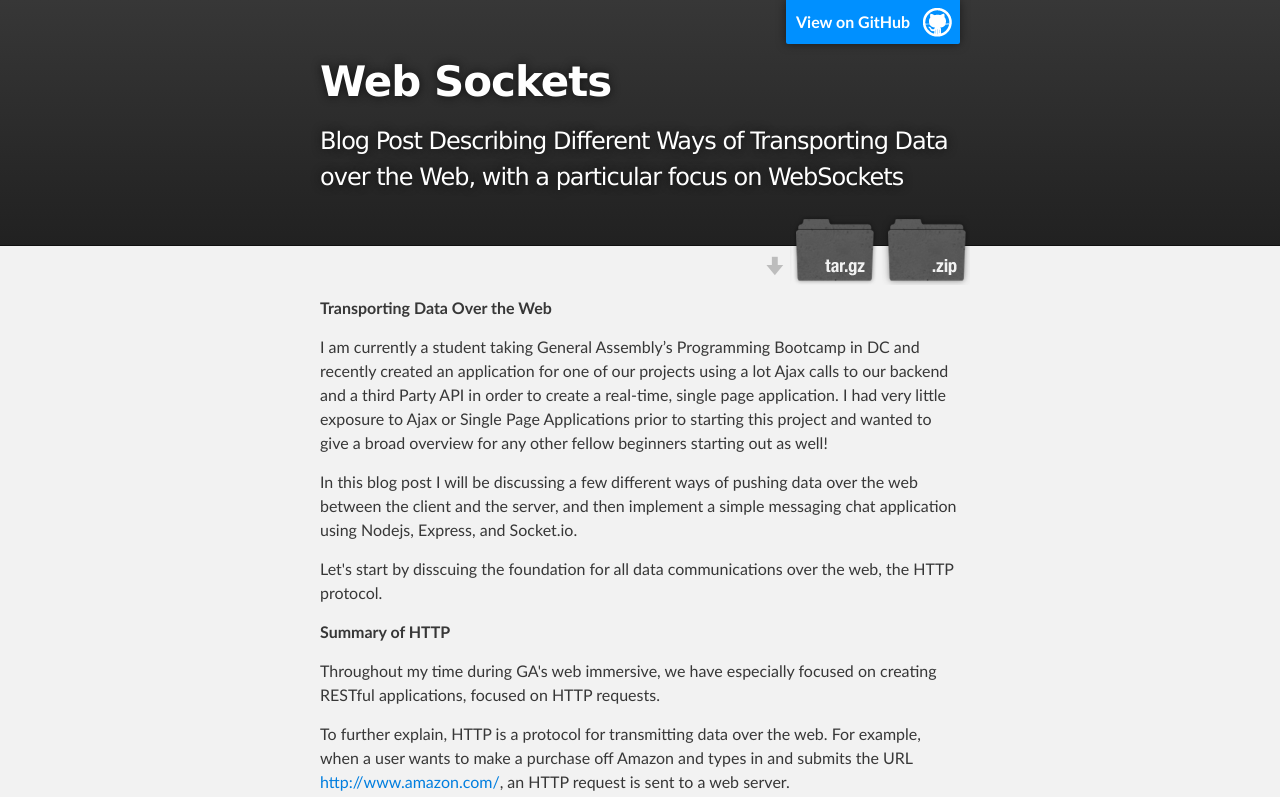
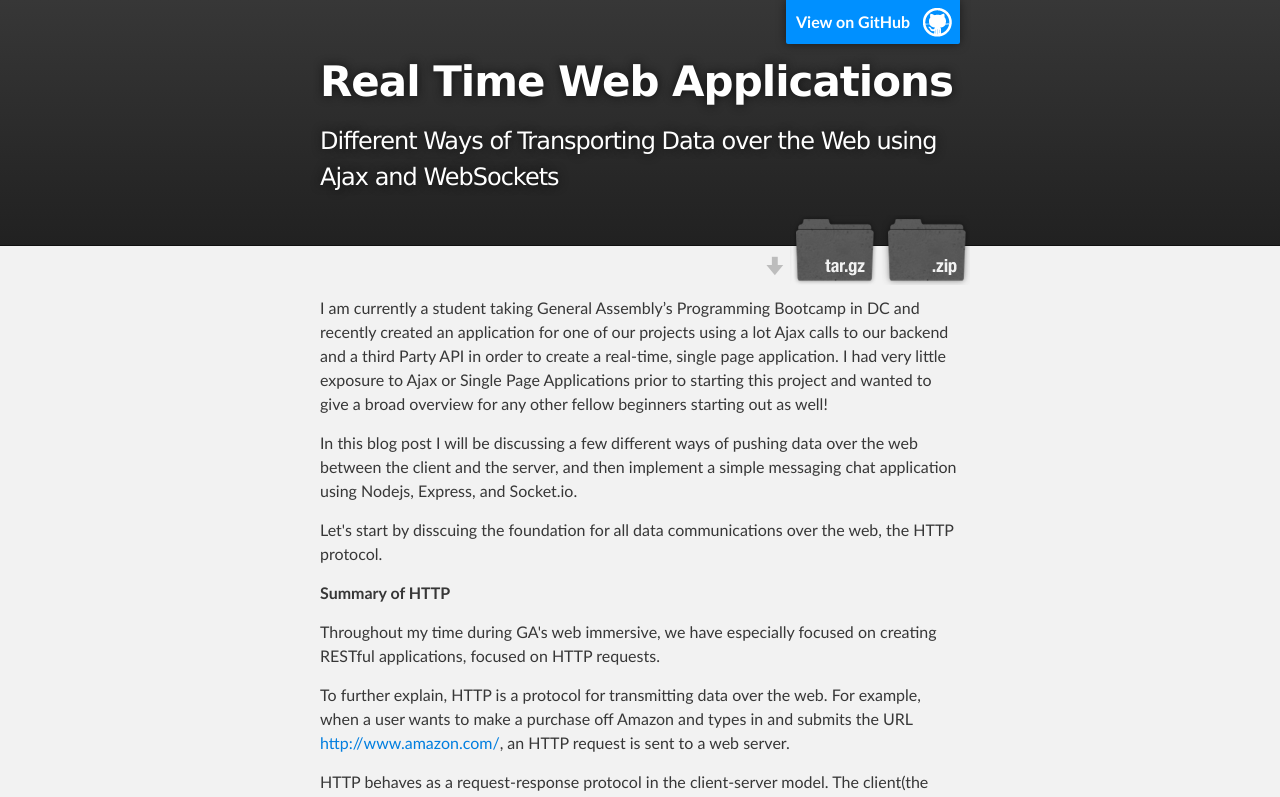
Before and after one commit to beckybeauchamp1/Real-Time-Web-Apps, a plain HTML site: page index.html in a window 1280 px wide. Shown: the top 797 px of the page. Drawn offline with Linux system fonts and the light colour scheme.

Commit message:
Create gh-pages branch via GitHub

```diff
--- a/index.html
+++ b/index.html
@@ -4,11 +4,11 @@
   <head>
     <meta charset='utf-8'>
     <meta http-equiv="X-UA-Compatible" content="chrome=1">
-    <meta name="description" content="Web Sockets : Blog Post Describing Different Ways of Transporting Data over the Web, with a particular focus on WebSockets">
+    <meta name="description" content="Real Time Web Applications  : Different Ways of Transporting Data over the Web using Ajax and WebSockets">
 
     <link rel="stylesheet" type="text/css" media="screen" href="stylesheets/stylesheet.css">
 
-    <title>Web Sockets</title>
+    <title>Real Time Web Applications </title>
   </head>
 
   <body>
@@ -18,8 +18,8 @@
         <header class="inner">
           <a id="forkme_banner" href="https://github.com/beckybeauchamp1/WebSockets">View on GitHub</a>
 
-          <h1 id="project_title">Web Sockets</h1>
-          <h2 id="project_tagline">Blog Post Describing Different Ways of Transporting Data over the Web, with a particular focus on WebSockets</h2>
+          <h1 id="project_title">Real Time Web Applications </h1>
+          <h2 id="project_tagline">Different Ways of Transporting Data over the Web using Ajax and WebSockets</h2>
 
             <section id="downloads">
               <a class="zip_download_link" href="https://github.com/beckybeauchamp1/WebSockets/zipball/master">Download this project as a .zip file</a>
@@ -31,9 +31,7 @@
     <!-- MAIN CONTENT -->
     <div id="main_content_wrap" class="outer">
       <section id="main_content" class="inner">
-        <p><strong>Transporting Data Over the Web</strong></p>
-
-<p>I am currently a student taking General Assembly’s Programming Bootcamp in DC and recently created an application for one of our projects using a lot Ajax calls to our backend and a third Party API in order to create a real-time, single page application. I had very little exposure to Ajax or Single Page Applications prior to starting this project and wanted to give a broad overview for any other fellow beginners starting out as well!</p>
+        <p>I am currently a student taking General Assembly’s Programming Bootcamp in DC and recently created an application for one of our projects using a lot Ajax calls to our backend and a third Party API in order to create a real-time, single page application. I had very little exposure to Ajax or Single Page Applications prior to starting this project and wanted to give a broad overview for any other fellow beginners starting out as well!</p>
 
 <p>In this blog post I will be discussing a few different ways of pushing data over the web between the client and the server, and then implement a simple messaging chat application using Nodejs, Express, and Socket.io.</p>
 
@@ -261,7 +259,7 @@ $ touch css/style.css
     <!-- FOOTER  -->
     <div id="footer_wrap" class="outer">
       <footer class="inner">
-        <p class="copyright">Web Sockets maintained by <a href="https://github.com/beckybeauchamp1">beckybeauchamp1</a></p>
+        <p class="copyright">Real Time Web Applications  maintained by <a href="https://github.com/beckybeauchamp1">beckybeauchamp1</a></p>
         <p>Published with <a href="https://pages.github.com">GitHub Pages</a></p>
       </footer>
     </div>
```
Also changed, not shown: params.json (+1 -1 lines).
